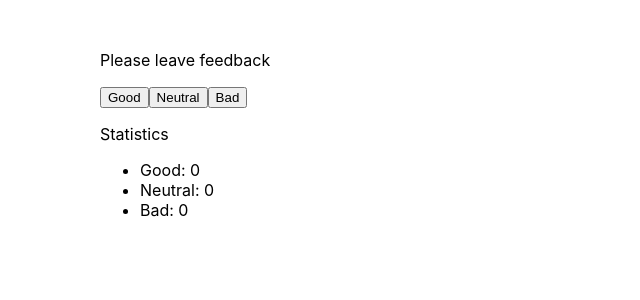
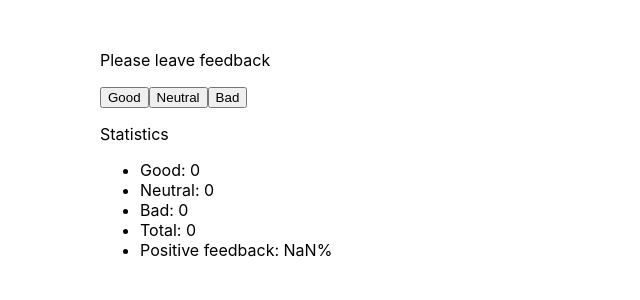
Before and after one commit to marrakeshn/goit-react-hw-02-feedback, a React (Create React App) app: page / in a window 1280 px wide. Shown: the top 300 px of the page, without its empty margins (0-640 px from the left). Built offline with nearby package versions, Linux system fonts and the light colour scheme.

Commit message:
done task 2
add
countTotalFeedback() and countPositiveFeedbackPercentage() for show more statistics

```diff
--- a/src/components/App.jsx
+++ b/src/components/App.jsx
@@ -9,24 +9,36 @@ class App extends Component {
   };
 
   addGood = () => {
-    this.setState(state => ({
-      good: state.good + 1,
+    this.setState(previousState => ({
+      good: previousState.good + 1,
     }));
   };
 
   addNeutral = () => {
-    this.setState(state => ({
-      neutral: state.neutral + 1,
+    this.setState(previousState => ({
+      neutral: previousState.neutral + 1,
     }));
   };
 
   addBad = () => {
-    this.setState(state => ({
-      bad: state.bad + 1,
+    this.setState(previousState => ({
+      bad: previousState.bad + 1,
     }));
   };
 
+  countTotalFeedback = () => {
+    const { good, neutral, bad } = this.state;
+    return good + neutral + bad;
+  };
+
+  countPositiveFeedbackPercentage = () => {
+    const { good } = this.state;
+    return Math.round((good / this.countTotalFeedback()) * 100) + '%';
+  };
+
   render() {
+    const  { good, neutral, bad } = this.state;
+
     return (
       <div className={s.container}>
         <p>Please leave feedback</p>
@@ -35,9 +47,11 @@ class App extends Component {
         <button onClick={this.addBad}>Bad</button>
         <p>Statistics</p>
         <ul>
-          <li>Good: {this.state.good}</li>
-          <li>Neutral: {this.state.neutral}</li>
-          <li>Bad: {this.state.bad}</li>
+          <li>Good: {good}</li>
+          <li>Neutral: {neutral}</li>
+          <li>Bad: {bad}</li>
+          <li>Total: {this.countTotalFeedback()}</li>
+          <li>Positive feedback: {this.countPositiveFeedbackPercentage()}</li>
         </ul>
       </div>
     );
```
